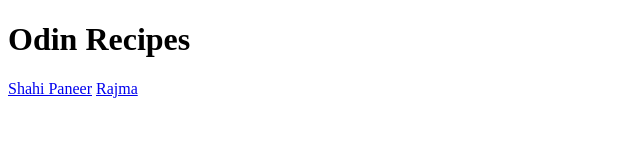
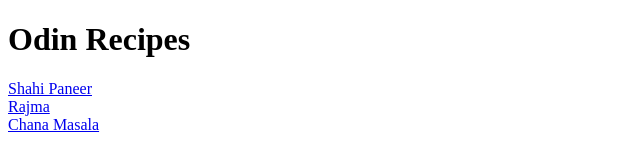
Before and after one commit to mskhurana728/odin-recipes2, a plain HTML site: page index.html in a window 1280 px wide. Shown: the whole page, without its empty margins (0-640 px from the left). Drawn offline with Linux system fonts and the light colour scheme.

Commit message:
feat: add link to chana-masala.html in index.html

```diff
--- a/index.html
+++ b/index.html
@@ -8,6 +8,9 @@
 	<body>
 		<h1>Odin Recipes</h1>
 		<a href="recipes/shahi-paneer.html">Shahi Paneer</a>
-		<a href="recipes/rajma.html">Rajma</a>
+		<br /><a href="recipes/rajma.html">Rajma</a> <br /><a
+			href="recipes/chana-masala.html"
+			>Chana Masala</a
+		>
 	</body>
 </html>
```
